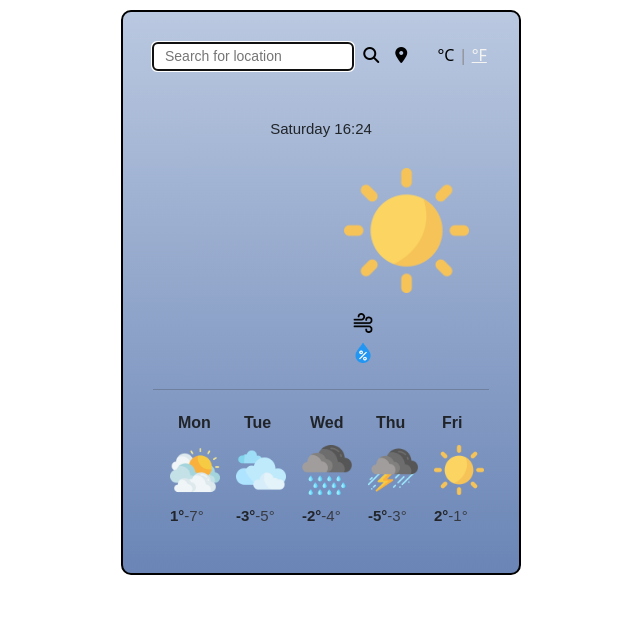
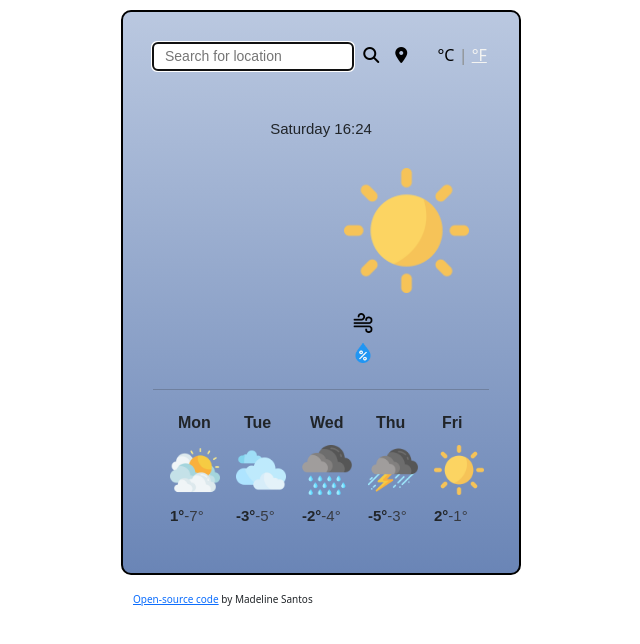
Before and after one commit to madtos12/mobile-weather-app, a plain HTML site: page index.html in a window 1280 px wide. Shown: the whole page, without its empty margins (319-959 px from the left). Drawn offline with nearby package versions, Linux system fonts and the light colour scheme; no server answers; a web font is replaced by a local one.

Commit message:
Added footer with github link

```diff
--- a/index.html
+++ b/index.html
@@ -154,6 +154,14 @@
           </div>
         </div>
       </div>
+      <small
+        ><a
+          href="https://github.com/madtos12/mobile-weather-app"
+          target="_blank"
+          >Open-source code</a
+        >
+        by Madeline Santos</small
+      >
     </div>
     <script src="src/index.js"></script>
   </body>
--- a/src/styles.css
+++ b/src/styles.css
@@ -54,8 +54,14 @@ hr {
   border: none;
 }
 
+small {
+  padding: 10px 100px;
+  font-size: 10px;
+}
+
 .container {
   max-width: 600px;
+  margin: 0 auto;
 }
 
 .app-box {
```
Also changed, not shown: 1 other file.
